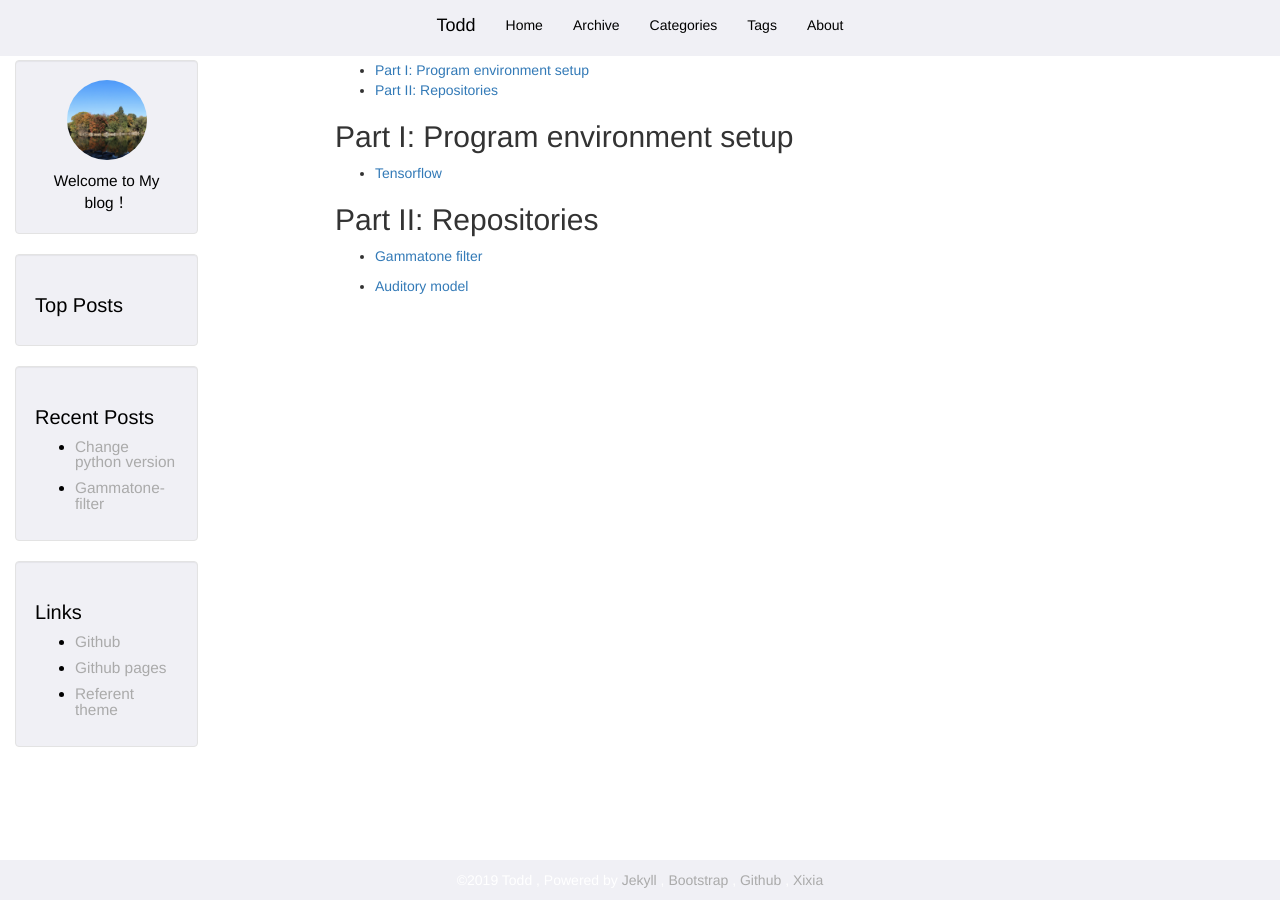
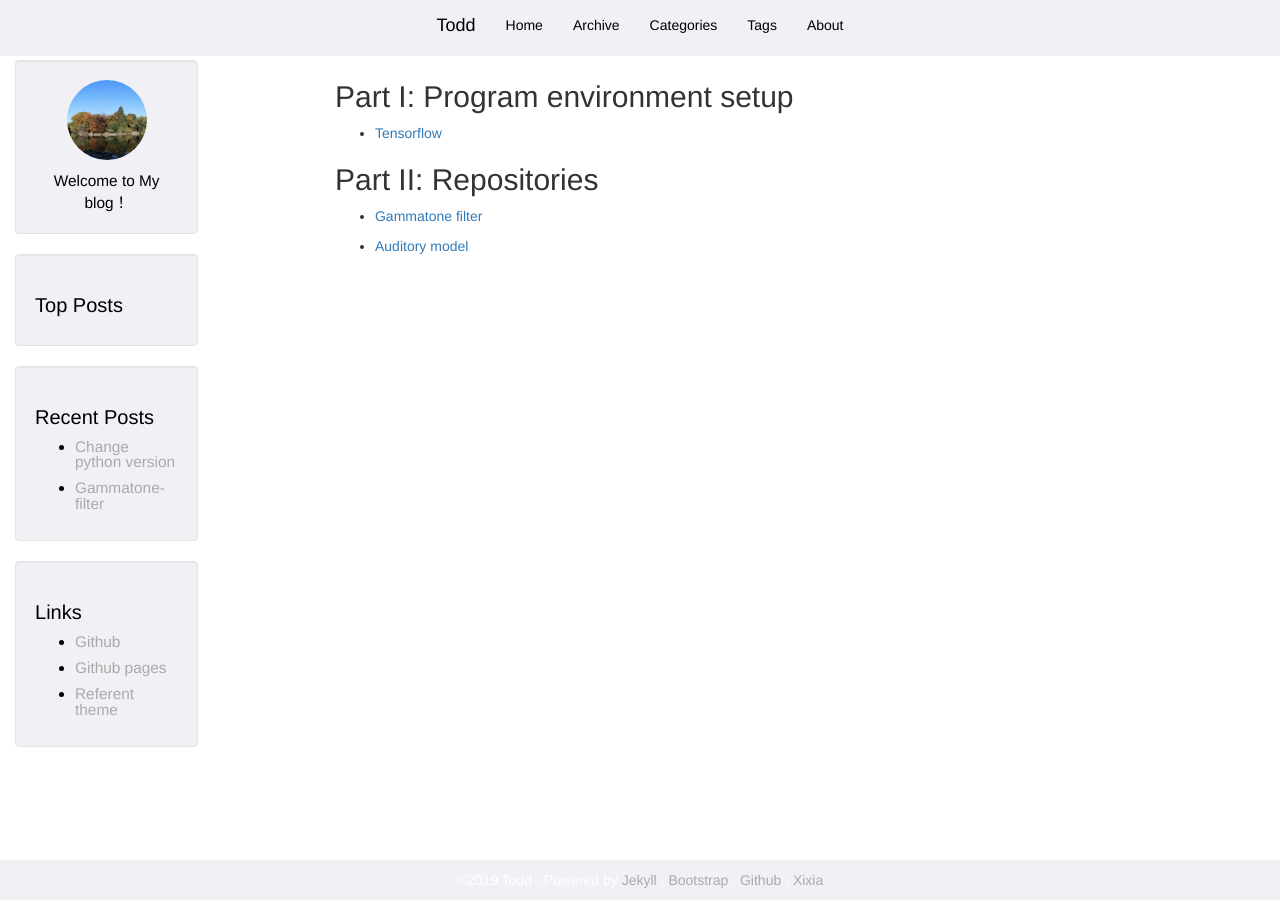
Before and after one commit to bingo-todd/bingo-todd.github.io, a Jekyll site: the page built from index.md, in a window 1280 px wide. Built offline with Jekyll 4.4.1, drawn with Linux system fonts in a browser that asks for light colours; our own code applies the rules of GitHub Pages for plain Markdown files; the list of posts is cut into pages by our own code.

Commit message:
remove toc

```diff
--- a/index.md
+++ b/index.md
@@ -1,7 +1,3 @@
-<!-- TOC -->
-  - [Part I: Program environment setup](#part-i-program-environment-setup)
-  - [Part II: Repositories](#part-ii-repositories)
-<!-- /TOC -->
 
 ## Part I: Program environment setup
   - [Tensorflow](tools_settings/tensorflow_env_setup.md)
```
